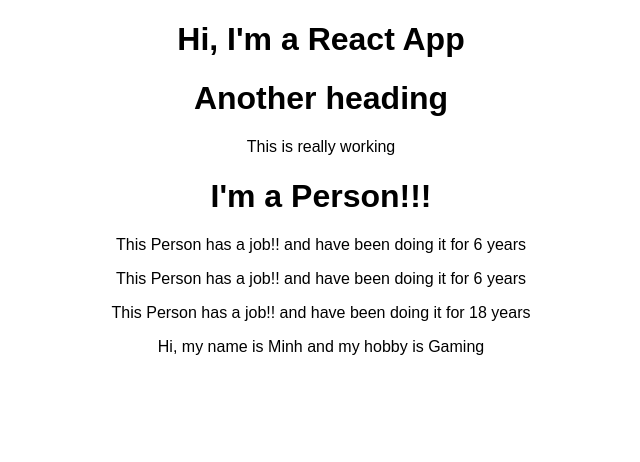
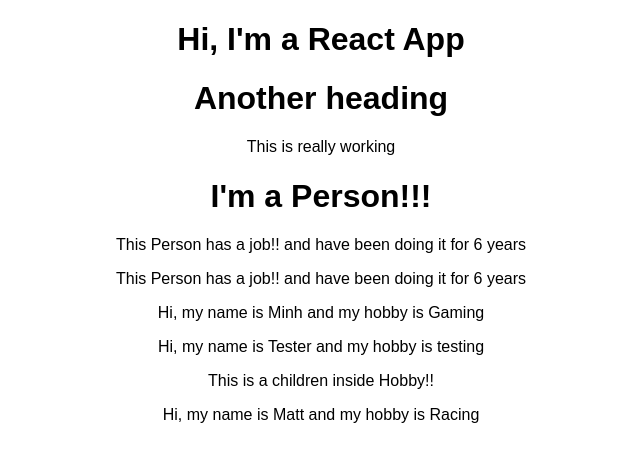
Before and after one commit to cyannyan47/react-complete-guide, a React (Create React App) app: page / in a window 1280 px wide. Shown: the top 462 px of the page, without its empty margins (319-959 px from the left). Built offline with nearby package versions, Linux system fonts and the light colour scheme.

Commit message:
Learnt props and state

```diff
--- a/src/App.js
+++ b/src/App.js
@@ -5,6 +5,16 @@
 import Hobby from './Person/Hobby.js'
 
 class App extends Component {
+  // state is a reserved word
+  // a special parameter in Components
+  // from extends Component
+  state = {
+    persons: [
+      {name: 'Matt', hobby: 'Racing'},
+      {name: 'Vi', hobby: 'Albion'}
+    ]
+  }
+
   render() {
     return (
       // Only return 1 component
@@ -20,8 +30,9 @@
         <Person />
         <Job />
         <Job />
-        <Job />
         <Hobby name = "Minh" hobby = "Gaming"/>
+        <Hobby name = "Tester" hobby = "testing">This is a children inside Hobby!!</Hobby>
+        <Hobby name ={this.state.persons[0].name} hobby ={this.state.persons[0].hobby} />
       </div>
     );
     //Create an element to render in App
--- a/src/Person/Hobby.js
+++ b/src/Person/Hobby.js
@@ -5,7 +5,11 @@
 // These props are from where Hobby is called
 const Hobby = (props) => {
   return (
-    <p>Hi, my name is {props.name} and my hobby is {props.hobby}</p>
+    <div>
+      <p>Hi, my name is {props.name} and my hobby is {props.hobby}</p>
+      <p>{props.children}</p>
+    </div>
+
   );
 };
 
```
